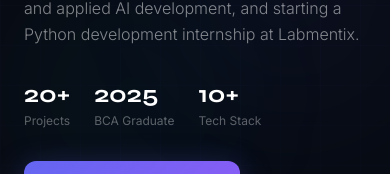
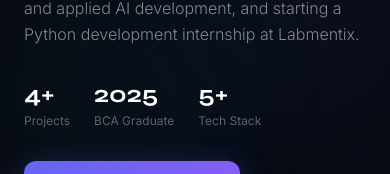
Before and after one commit to bellaleprasann20/portfolio, a React (Vite) app: page / in a window 390 px wide. Shown: the part 429-603 px from the top of the page. Built offline with nearby package versions, Linux system fonts and the light colour scheme.

Commit message:
Fix resume preview on mobile — open PDF in new tab instead of broken iframe embed

```diff
--- a/src/components/Hero.jsx
+++ b/src/components/Hero.jsx
@@ -8,6 +8,21 @@ import { useState } from "react";
 
 const Hero = () => {
   const [isResumeOpen, setIsResumeOpen] = useState(false);
+
+  // Most mobile browsers don't render PDFs inline via <iframe> — so on
+  // mobile, tapping "Preview Resume" opens it in a new tab instead of
+  // showing a blank modal.
+  const isMobile = () =>
+    typeof navigator !== "undefined" &&
+    /Android|iPhone|iPad|iPod/i.test(navigator.userAgent);
+
+  const handlePreviewClick = () => {
+    if (isMobile()) {
+      window.open(resume, "_blank", "noopener,noreferrer");
+    } else {
+      setIsResumeOpen(true);
+    }
+  };
 
   const containerVariants = {
     hidden: { opacity: 0 },
@@ -33,9 +48,9 @@ const Hero = () => {
   // "4+ Projects" matches what's actually shown in the Projects section below —
   // update if your real deployed-project count differs.
   const stats = [
-    { value: "20+", label: "Projects" },
+    { value: "4+", label: "Projects" },
     { value: "2025", label: "BCA Graduate" },
-    { value: "10+", label: "Tech Stack" },
+    { value: "5+", label: "Tech Stack" },
   ];
 
   const socials = [
@@ -172,7 +187,7 @@ const Hero = () => {
             </motion.a>
 
             <motion.button
-              onClick={() => setIsResumeOpen(true)}
+              onClick={handlePreviewClick}
               whileHover={{ scale: 1.03, y: -2 }}
               whileTap={{ scale: 0.97 }}
               className="syne font-bold px-7 py-3.5 rounded-xl text-sm glass flex items-center gap-2"
```
